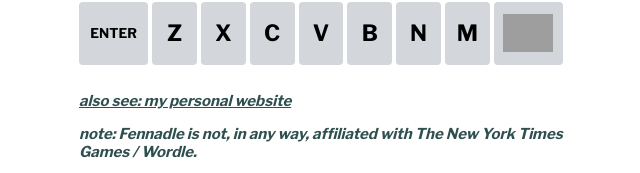
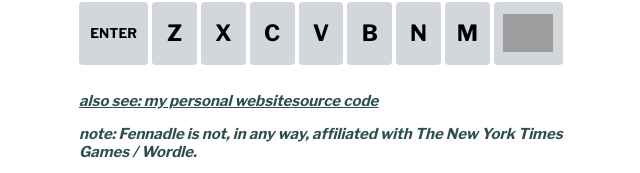
Before and after one commit to fennanet/fennadle, a React (Create React App) app: page / in a window 1280 px wide. Shown: the part 689-862 px from the top of the page, without its empty margins (319-959 px from the left). Built offline with nearby package versions, Linux system fonts and the light colour scheme; grey boxes are pictures that could not be loaded; what @plausible-analytics/tracker would draw is missing.

Commit message:
Update src/App.js

```diff
--- a/src/App.js
+++ b/src/App.js
@@ -206,6 +206,7 @@ export default function Main() {
         <Keyboard onClick={handleVirtualClick} />
       </div>
       <a className="note" href="https://www.fenna.net?ref=fennadle" target={"_blank"} rel={"noreferrer"}><i>also see: my personal website</i></a>
+      <a className="note" href="https://codeberg.org/fenna/fennadle" target={"_blank"} rel={"noreferrer"}><i>source code</i></a>
       <p className="note"><i>note: Fennadle is not, in any way, affiliated with The New York Times Games / Wordle.</i></p>
     </div>
   );
```
